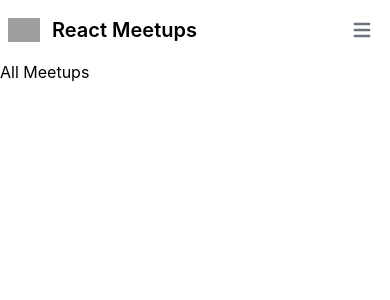
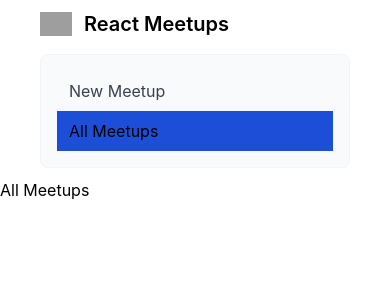
Before and after one commit to yasin1376/meetup-react-app, a React (Create React App) app: page / in a window 390 px wide. Shown: the top 300 px of the page. Built offline with nearby package versions, Linux system fonts and the light colour scheme; grey boxes are pictures that could not be loaded.

Commit message:
navbar done

```diff
--- a/src/components/layouts/MainNavigation.js
+++ b/src/components/layouts/MainNavigation.js
@@ -1,10 +1,15 @@
-import { Link } from "react-router-dom";
+import { NavLink } from "react-router-dom";
 
 const MainNavigation = () => {
+  let activeClassName =
+    "block py-2 pr-4 pl-3 bg-blue-700 md:bg-transparent md:text-blue-700 md:p-0";
+  let deactiveClassName =
+    "block py-2 pr-4 pl-3 text-gray-700 rounded hover:bg-gray-100 md:hover:bg-transparent md:border-0 md:hover:text-blue-700 md:p-0 dark:text-gray-400 md:dark:hover:text-white dark:hover:bg-gray-700 dark:hover:text-white md:dark:hover:bg-transparent";
+
   return (
-    <nav className="bg-white border-gray-200 px-2 sm:px-4 py-2.5 dark:bg-gray-900">
+    <nav className="bg-white border-gray-200 px-10 sm:px-4 py-2.5 dark:bg-gray-900">
       <div className="container flex flex-wrap justify-between items-center mx-auto">
-        <a href="https://flowbite.com/" className="flex items-center">
+        <NavLink to="/" className="flex items-center">
           <img
             src="https://flowbite.com/docs/images/logo.svg"
             className="mr-3 h-6 sm:h-9"
@@ -13,55 +18,28 @@
           <span className="self-center text-xl font-semibold whitespace-nowrap dark:text-white">
             React Meetups
           </span>
-        </a>
-        <button
-          data-collapse-toggle="navbar-default"
-          type="button"
-          className="inline-flex items-center p-2 ml-3 text-sm text-gray-500 rounded-lg md:hidden hover:bg-gray-100 focus:outline-none focus:ring-2 focus:ring-gray-200 dark:text-gray-400 dark:hover:bg-gray-700 dark:focus:ring-gray-600"
-          aria-controls="navbar-default"
-          aria-expanded="false"
-        >
-          <span className="sr-only">Open main menu</span>
-          <svg
-            className="w-6 h-6"
-            aria-hidden="true"
-            fill="currentColor"
-            viewBox="0 0 20 20"
-            xmlns="http://www.w3.org/2000/svg"
-          >
-            <path
-              fillRule="evenodd"
-              d="M3 5a1 1 0 011-1h12a1 1 0 110 2H4a1 1 0 01-1-1zM3 10a1 1 0 011-1h12a1 1 0 110 2H4a1 1 0 01-1-1zM3 15a1 1 0 011-1h12a1 1 0 110 2H4a1 1 0 01-1-1z"
-              clipRule="evenodd"
-            ></path>
-          </svg>
-        </button>
-        <div className="hidden w-full md:block md:w-auto" id="navbar-default">
+        </NavLink>
+        <div className="w-full md:block md:w-auto" id="navbar-default">
           <ul className="flex flex-col p-4 mt-4 bg-gray-50 rounded-lg border border-gray-100 md:flex-row md:space-x-8 md:mt-0 md:text-sm md:font-medium md:border-0 md:bg-white dark:bg-gray-800 md:dark:bg-gray-900 dark:border-gray-700">
             <li>
-              <a
-                href="https://google.com"
-                className="block py-2 pr-4 pl-3 text-white bg-blue-700 rounded md:bg-transparent md:text-blue-700 md:p-0 dark:text-white"
-                aria-current="page"
-              >
-                Home
-              </a>
-            </li>
-            <li>
-              <Link
-                className="block py-2 pr-4 pl-3 text-gray-700 rounded hover:bg-gray-100 md:hover:bg-transparent md:border-0 md:hover:text-blue-700 md:p-0 dark:text-gray-400 md:dark:hover:text-white dark:hover:bg-gray-700 dark:hover:text-white md:dark:hover:bg-transparent"
+              <NavLink
+                className={({ isActive }) =>
+                  isActive ? activeClassName : deactiveClassName
+                }
                 to="/new-meetup"
               >
                 New Meetup
-              </Link>
+              </NavLink>
             </li>
             <li>
-              <Link
-                className="block py-2 pr-4 pl-3 text-gray-700 rounded hover:bg-gray-100 md:hover:bg-transparent md:border-0 md:hover:text-blue-700 md:p-0 dark:text-gray-400 md:dark:hover:text-white dark:hover:bg-gray-700 dark:hover:text-white md:dark:hover:bg-transparent"
+              <NavLink
+                className={({ isActive }) =>
+                  isActive ? activeClassName : deactiveClassName
+                }
                 to="/"
               >
                 All Meetups
-              </Link>
+              </NavLink>
             </li>
           </ul>
         </div>
```
